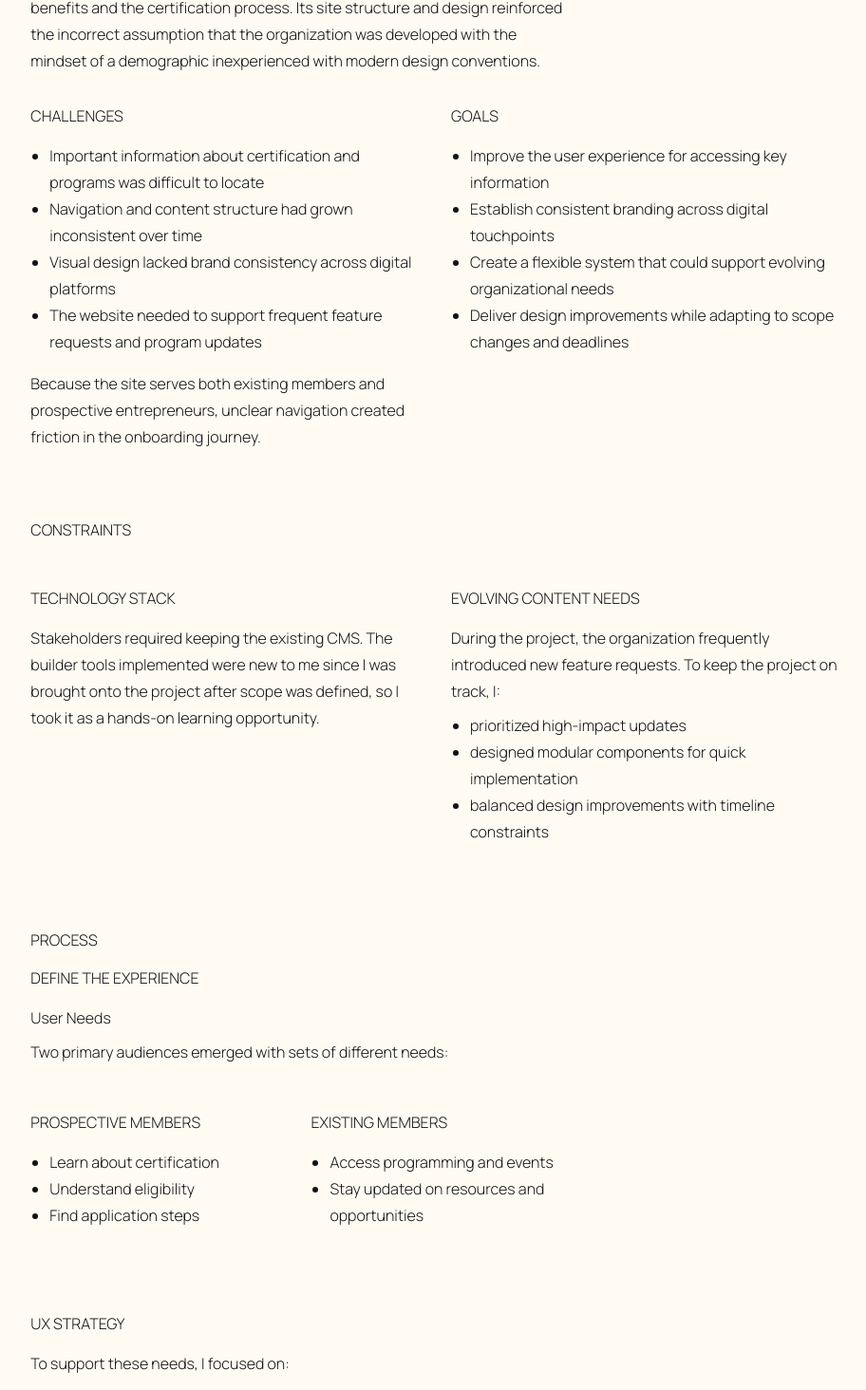
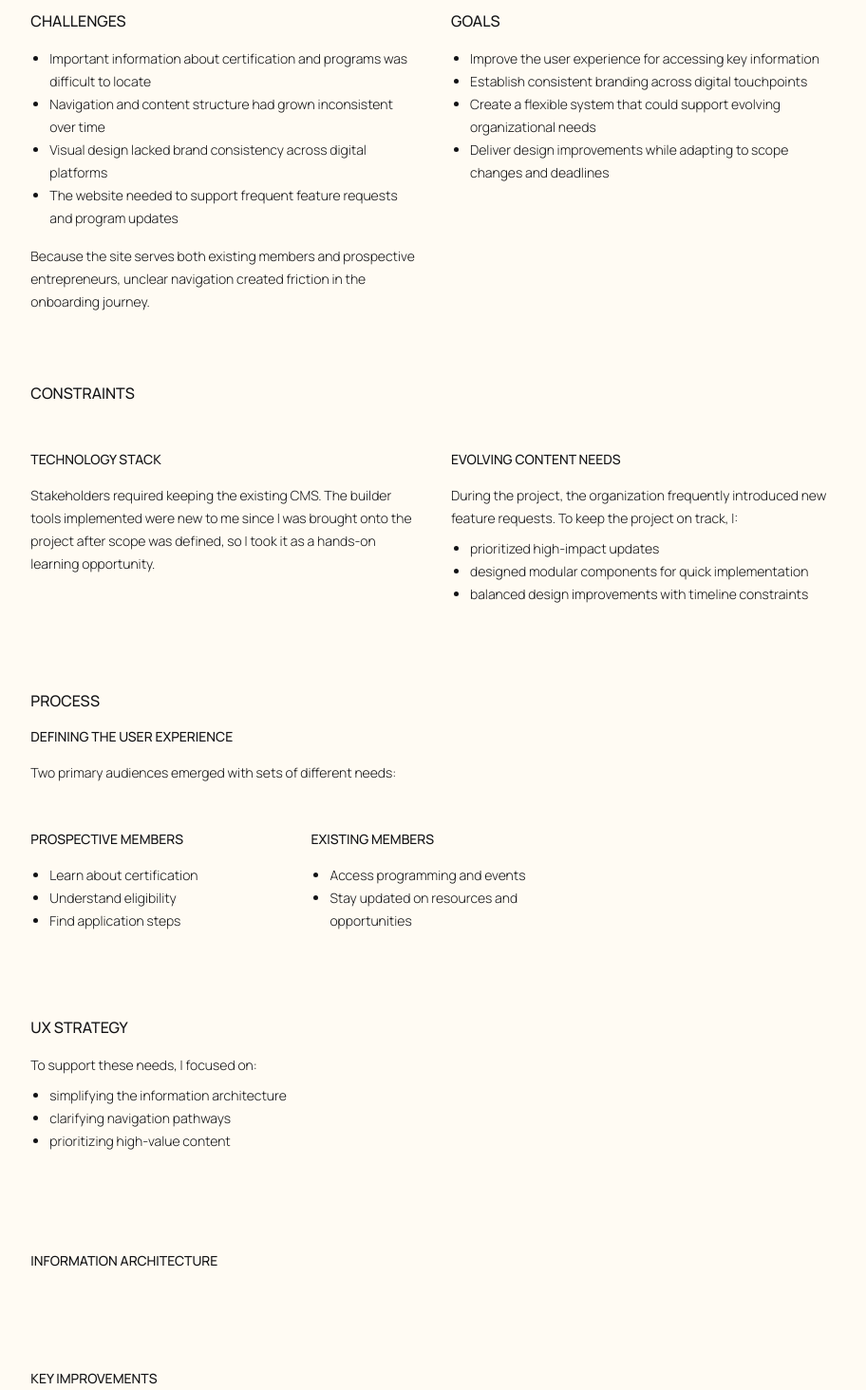
Before and after one commit to aescaba/portfolio, a Next.js app: page /work/wbecnydmv in a window 1280 px wide. Shown: the part 1290-2754 px from the top of the page at 95% size, without its empty margins (181-1093 px from the left). Built offline with nearby package versions, Linux system fonts and the light colour scheme.

Commit message:
refactor wbec case study - get rid of consts

```diff
--- a/components/textblock.js
+++ b/components/textblock.js
@@ -24,9 +24,9 @@ export default function TextBlock({
     */
 
     return (
-        <div className={"flex-col lg:w-" + `${colSpan}` + " lg:mb-8 text-base leading-7"}>
-            <h3 className="uppercase text-base mb-4">{heading}</h3>
-            <h4 className="uppercase text-base mb-4">{subheading}</h4>
+        <div className={"flex-col lg:w-" + `${colSpan}` + " lg:mb-8 text-sm leading-6"}>
+            <h3 className="uppercase font-medium text-base mb-4">{heading}</h3>
+            <h4 className="uppercase font-medium text-sm mb-4">{subheading}</h4>
             <p className="mb-2">{textBefore}</p>
             {isBulleted ?
                 <>
--- a/components/work/workmetadata.js
+++ b/components/work/workmetadata.js
@@ -14,7 +14,7 @@ export default function WorkMetadata({ responsibilities, role, tools }) {
     */
 
     return (
-        <div class="flex justify-between flex-col lg:flex-row gap-8 mb-10">
+        <div class="flex justify-between flex-col lg:flex-row mb-10">
 
             <TextBlock
                 isBulleted = {true}
--- a/pages/work/wbecnydmv.js
+++ b/pages/work/wbecnydmv.js
@@ -2,86 +2,33 @@
 import WorkPage from '../../components/work/workpage';
 import TextBlock from '../../components/textblock';
 
-/* Work Heading component */
-const title = "Reimagining a website to better serve a growing network of women entrepreneurs"
-const client = "WBEC Metro NY & Greater DMV"
 
-/* Cover photo */
+/* Photos */
 import coverPhoto from '../../public/images/work/wbecnydmv/WBEC_Cover.png'
 import WorkRow from '../../components/work/workrow';
-const coverAltText = "Mockup of WBEC site on a laptop someone is browsing"
 
-/* Metadata */
-const responsibilities = [
-  "UX research and information architecture",
-  "Responsive web development",
-  "SEO and accessibility improvements",
-  "Collaboration with stakeholders"
-]
-const role = "UX/UI Designer & Web Developer"
-const tools = "WordPress, HTML/CSS/JS, SEO tools"
-
-/* Body */
-
-/* Problem */
-const problemHeading = "Problem"
-const problemBody = "The Women’s Business Enterprise Council of Metro NY and Greater DMV, or WBEC NY DMV, supports a network of women entrepreneurs through certification, programming, and business resources. Their outdated website made it difficult for members and potential applicants to find information about benefits and the certification process. Its site structure and design reinforced the incorrect assumption that the organization was developed with the mindset of a demographic inexperienced with modern design conventions."
-
-/* Challenges */
-const challengesHeading = "Challenges"
-const challengesBody = ["Important information about certification and programs was difficult to locate", "Navigation and content structure had grown inconsistent over time", "Visual design lacked brand consistency across digital platforms", "The website needed to support frequent feature requests and program updates"]
-const challengesTextAfter = "Because the site serves both existing members and prospective entrepreneurs, unclear navigation created friction in the onboarding journey."
-
-/* Goals */
-const goalsHeading = "Goals"
-const goalsBody = ["Improve the user experience for accessing key information", "Establish consistent branding across digital touchpoints", "Create a flexible system that could support evolving organizational needs", "Deliver design improvements while adapting to scope changes and deadlines"]
-
-/* Constraints */
-const constraintsHeading = "Constraints"
-const constraintsSubHeading1 = "Technology Stack"
-const constraintsBody1 = "Stakeholders required keeping the existing CMS. The builder tools implemented were new to me since I was brought onto the project after scope was defined, so I took it as a hands-on learning opportunity."
-
-const constraintsSubHeading2 = "Evolving Content Needs"
-const constraintsTextBefore = "During the project, the organization frequently introduced new feature requests. To keep the project on track, I:"
-const constraintsBody2 = ["prioritized high-impact updates", "designed modular components for quick implementation", "balanced design improvements with timeline constraints"]
-
-/* Process */
-const processHeading = "Process"
-const processSubHeading = "Define the Experience"
-const processTextBefore = "User Needs"
-const processBody = "Two primary audiences emerged with sets of different needs:"
-
-const prospectiveMembersHeading = "Prospective Members"
-const prospectiveMembersBody = ["Learn about certification", "Understand eligibility", "Find application steps"]
-
-const existingMembersHeading = "Existing Members"
-const existingMembersBody = ["Access programming and events", "Stay updated on resources and opportunities"]
-
-const uxStrategyHeading = "UX Strategy"
-const uxStrategyTextBefore = "To support these needs, I focused on:"
-const uxStrategyBody = ["simplifying the information architecture", "clarifying navigation pathways", "prioritizing high-value content"]
-
-const informationArchitectureSubHeading = "Information Architecture"
-
-const improvementsHeading = "Key Improvements"
-const improvementsBody = ["Consolidated scattered content into clear program hubs", "Prioritized certification information within navigation", "Reduced content redundancy across pages"]
 
 export default function WBECNYDMV() {
   return (
     <WorkPage
-      title={title}
-      client={client}
+      title={"Reimagining a website to better serve a growing network of women entrepreneurs"}
+      client={"WBEC Metro NY & Greater DMV"}
       coverSrc={coverPhoto}
-      coverAltText={coverAltText}
-      responsibilities={responsibilities}
-      role={role}
-      tools={tools}>
+      coverAltText={"Mockup of WBEC site on a laptop someone is browsing"}
+      responsibilities={[
+        "UX research and information architecture",
+        "Responsive web development",
+        "SEO and accessibility improvements",
+        "Collaboration with stakeholders"
+      ]}
+      role={"UX/UI Designer & Web Developer"}
+      tools={"WordPress, HTML/CSS/JS, SEO tools"}>
 
       {/* Problem Row */}
       <TextBlock
         colSpan="2/3"
-        heading={problemHeading}
-        body={problemBody}
+        heading={"Problem"}
+        body={"The Women’s Business Enterprise Council of Metro NY and Greater DMV, or WBEC NY DMV, supports a network of women entrepreneurs through certification, programming, and business resources. Their outdated website made it difficult for members and potential applicants to find information about benefits and the certification process. Its site structure and design reinforced the incorrect assumption that the organization was developed with the mindset of a demographic inexperienced with modern design conventions."}
       />
 
       {/* Challenges / Goals Row */}
@@ -89,56 +36,56 @@ export default function WBECNYDMV() {
         <TextBlock
           colSpan="1/2"
           isBulleted="true"
-          heading={challengesHeading}
-          body={challengesBody}
-          textAfter={challengesTextAfter}
+          heading={"Challenges"}
+          body={["Important information about certification and programs was difficult to locate", "Navigation and content structure had grown inconsistent over time", "Visual design lacked brand consistency across digital platforms", "The website needed to support frequent feature requests and program updates"]}
+          textAfter={"Because the site serves both existing members and prospective entrepreneurs, unclear navigation created friction in the onboarding journey."}
         />
         <TextBlock
           colSpan="1/2"
           isBulleted="true"
-          heading={goalsHeading}
-          body={goalsBody}
+          heading={"Goals"}
+          body={["Improve the user experience for accessing key information", "Establish consistent branding across digital touchpoints", "Create a flexible system that could support evolving organizational needs", "Deliver design improvements while adapting to scope changes and deadlines"]}
         />
       </WorkRow>
 
-      <TextBlock heading={constraintsHeading} />
+      <TextBlock heading={"Constraints"} />
 
       {/* Tech Stack / Evolving Content Needs */}
       <WorkRow>
         <TextBlock
           colSpan="1/2"
-          subheading={constraintsSubHeading1}
-          body={constraintsBody1} />
+          subheading={"Technology Stack"}
+          body={"Stakeholders required keeping the existing CMS. The builder tools implemented were new to me since I was brought onto the project after scope was defined, so I took it as a hands-on learning opportunity."} />
 
         <TextBlock
           colSpan="1/2"
           isBulleted="true"
-          subheading={constraintsSubHeading2}
-          textBefore={constraintsTextBefore}
-          body={constraintsBody2} />
+          subheading={"Evolving Content Needs"}
+          textBefore={"During the project, the organization frequently introduced new feature requests. To keep the project on track, I:"}
+          body={["prioritized high-impact updates", "designed modular components for quick implementation", "balanced design improvements with timeline constraints"]} />
       </WorkRow>
 
       {/* Process Row */}
+
       <TextBlock
         colSpan="2/3"
-        heading={processHeading}
-        subheading={processSubHeading}
-        textBefore={processTextBefore}
-        body={processBody}
+        heading={"Process"}
+        subheading={"Defining the User Experience"}
+        body={"Two primary audiences emerged with sets of different needs:"}
       />
 
       <WorkRow>
 
         <TextBlock
           isBulleted="true"
-          subheading={prospectiveMembersHeading}
-          body={prospectiveMembersBody}
+          subheading={"Prospective Members"}
+          body={["Learn about certification", "Understand eligibility", "Find application steps"]}
         />
 
         <TextBlock
           isBulleted="true"
-          subheading={existingMembersHeading}
-          body={existingMembersBody}
+          subheading={"Existing Members"}
+          body={["Access programming and events", "Stay updated on resources and opportunities"]}
         />
         <TextBlock />
       </WorkRow>
@@ -146,21 +93,21 @@ export default function WBECNYDMV() {
       <WorkRow>
         <TextBlock
           isBulleted="true"
-          heading={uxStrategyHeading}
-          textBefore={uxStrategyTextBefore}
-          body={uxStrategyBody} />
+          heading={"UX Strategy"}
+          textBefore={"To support these needs, I focused on:"}
+          body={["simplifying the information architecture", "clarifying navigation pathways", "prioritizing high-value content"]} />
       </WorkRow>
 
       <WorkRow>
         <TextBlock
-        subheading={informationArchitectureSubHeading}/>
+          subheading={"Information Architecture"} />
       </WorkRow>
 
       <WorkRow>
         <TextBlock
-        isBulleted="true"
-        subheading={improvementsHeading}
-        body={improvementsBody}/>
+          isBulleted="true"
+          subheading={"Key Improvements"}
+          body={["Consolidated scattered content into clear program hubs", "Prioritized certification information within navigation", "Reduced content redundancy across pages"]} />
       </WorkRow>
 
 
```
